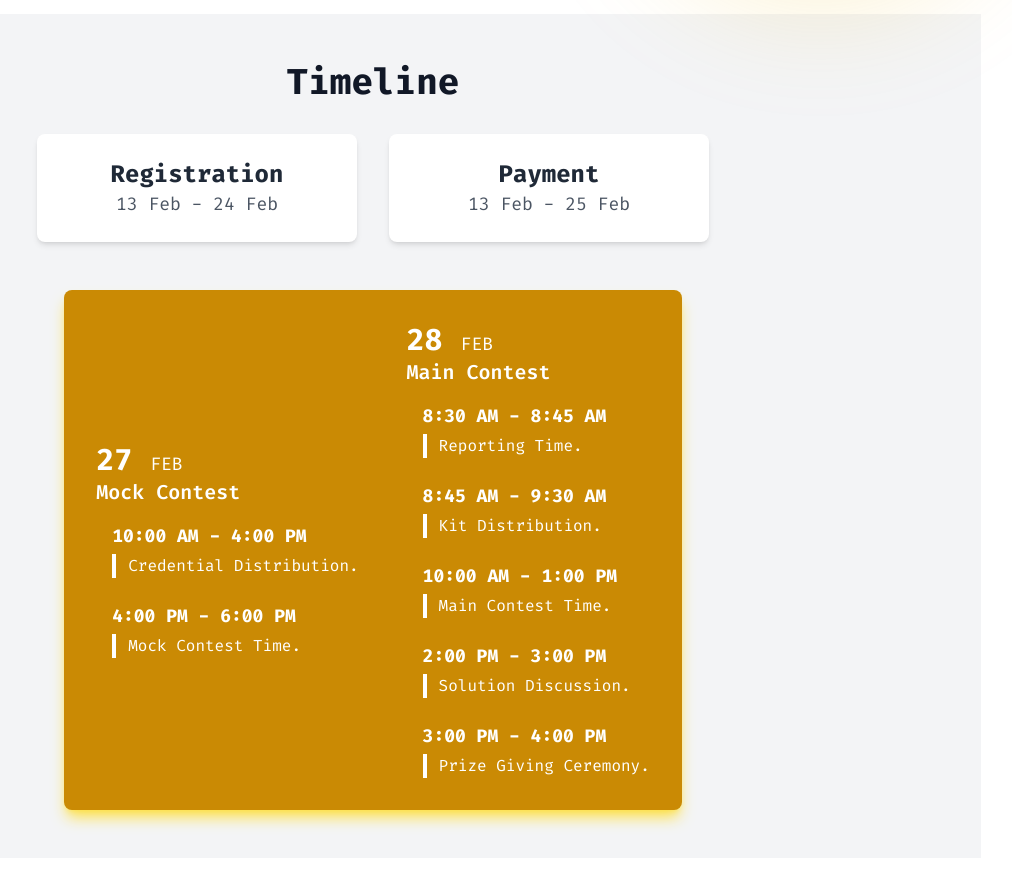
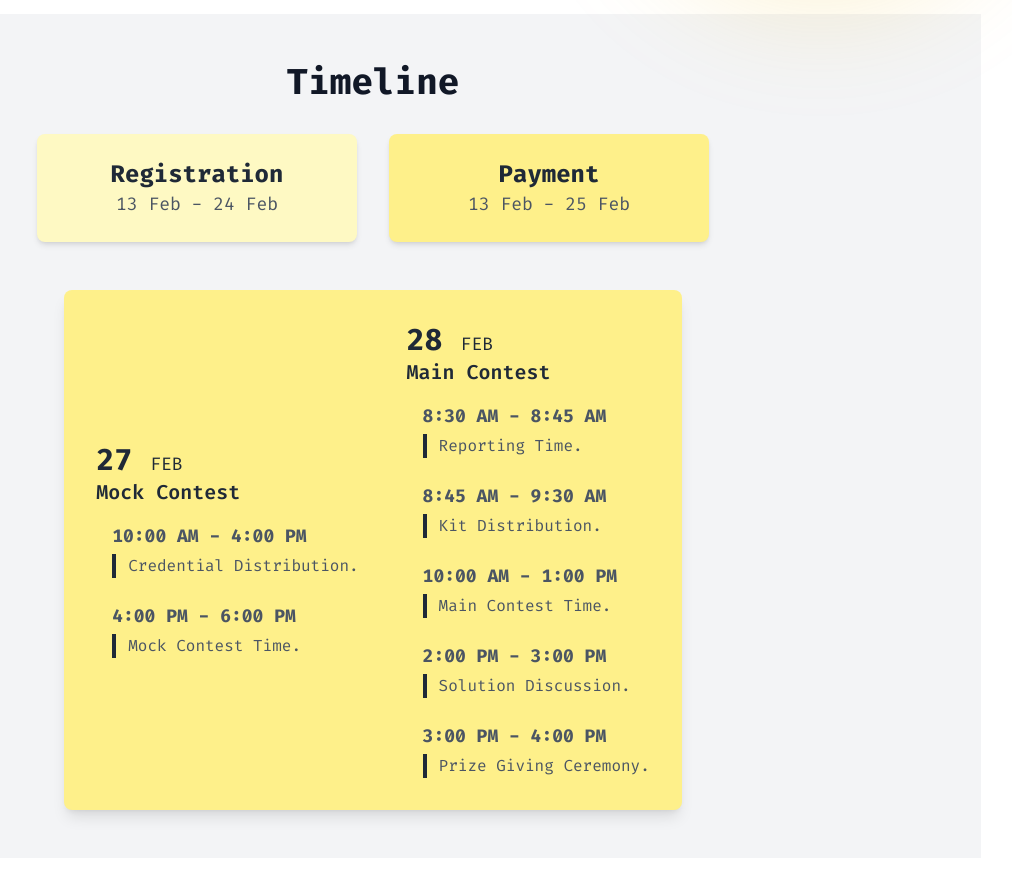
Before and after one commit to Saiful002/IDPC_Reform, a Next.js app: page /EventSchedule in a window 1280 px wide. Shown: the part 800-1670 px from the top of the page, without its empty margins (267-1279 px from the left). Built offline with nearby package versions, Linux system fonts and the light colour scheme.

Commit message:
schedule style change

```diff
--- a/app/EventSchedule/page.js
+++ b/app/EventSchedule/page.js
@@ -21,7 +21,7 @@ const EventSchedule = () => {
       {/* Mock & Main Contest Section (Larger Size & White Background) */}
       <section className="max-w-6xl mx-auto flex flex-col md:flex-row justify-center items-center gap-12">
         {/* Mock Contest */}
-        <div className="w-full md:w-1/2 bg-white p-10 rounded-lg text-center shadow-lg border border-gray-200">
+        <div className="w-full md:w-1/2 bg-yellow-100 p-10 rounded-lg text-center shadow-lg border border-gray-200">
           <h3 className="text-3xl font-bold text-gray-900">Mock Contest</h3>
           <p className="text-xl font-semibold text-gray-700 mt-3">
             February 27, 2025
@@ -30,7 +30,7 @@ const EventSchedule = () => {
         </div>
 
         {/* Main Contest */}
-        <div className="w-full md:w-1/2 bg-white p-10 rounded-lg text-center shadow-lg border border-gray-200">
+        <div className="w-full md:w-1/2 bg-yellow-200 p-10 rounded-lg text-center shadow-lg border border-gray-200">
           <h3 className="text-3xl font-bold text-gray-900">Main Contest</h3>
           <p className="text-xl font-semibold text-gray-700 mt-3">
             February 28, 2025
@@ -48,41 +48,41 @@ const EventSchedule = () => {
         {/* Registration & Payment Section */}
         <div className="mt-8 flex flex-col md:flex-row gap-8 justify-center">
           {/* Registration */}
-          <div className="bg-white p-6 shadow-md rounded-lg text-center w-80">
+          <div className="bg-yellow-100 p-6 shadow-md rounded-lg text-center w-80">
             <h3 className="text-2xl font-bold text-gray-800">Registration</h3>
             <p className="text-lg text-gray-600">13 Feb - 24 Feb</p>
           </div>
 
           {/* Payment */}
-          <div className="bg-white p-6 shadow-md rounded-lg text-center w-80">
+          <div className="bg-yellow-200 p-6 shadow-md rounded-lg text-center w-80">
             <h3 className="text-2xl font-bold text-gray-800">Payment</h3>
             <p className="text-lg text-gray-600">13 Feb - 25 Feb</p>
           </div>
         </div>
 
         {/* Mock & Main Contest Section */}
-        <div className="mt-12 flex flex-col md:flex-row justify-center items-start md:items-center gap-12 bg-yellow-600 p-8 md:mx-32 rounded-lg shadow-lg shadow-yellow-300">
+        <div className="mt-12 flex flex-col md:flex-row justify-center items-start md:items-center gap-12 bg-yellow-200 p-8 md:mx-32 rounded-lg shadow-lg">
           {/* Mock Contest */}
           <div className="flex flex-col items-center md:items-start text-center md:text-left">
-            <h3 className="text-3xl font-bold text-white">
+            <h3 className="text-3xl font-bold text-gray-800">
               27 <span className="text-lg font-normal">FEB</span>
             </h3>
-            <h4 className="text-xl font-semibold text-white">Mock Contest</h4>
+            <h4 className="text-xl font-semibold text-gray-800">Mock Contest</h4>
 
             <div className="text-left relative pl-4 mt-4">
               <div className="mb-6">
-                <p className="font-bold text-white text-lg">
+                <p className="font-bold text-gray-600 text-lg">
                   10:00 AM - 4:00 PM
                 </p>
-                <p className="text-white border-l-4 border-white pl-3 mt-1">
+                <p className="text-gray-600 border-l-4 border-gray-800 pl-3 mt-1">
                   Credential Distribution.
                 </p>
               </div>
               <div>
-                <p className="font-bold text-white text-lg">
+                <p className="font-bold text-gray-600 text-lg">
                   4:00 PM - 6:00 PM
                 </p>
-                <p className="text-white border-l-4 border-white pl-3 mt-1">
+                <p className="text-gray-600 border-l-4 border-gray-800 pl-3 mt-1">
                   Mock Contest Time.
                 </p>
               </div>
@@ -91,49 +91,49 @@ const EventSchedule = () => {
 
           {/* Main Contest */}
           <div className="flex flex-col items-center md:items-start text-center md:text-left">
-            <h3 className="text-3xl font-bold text-white">
+            <h3 className="text-3xl font-bold text-gray-800">
               28 <span className="text-lg font-normal">FEB</span>
             </h3>
-            <h4 className="text-xl font-semibold text-white">Main Contest</h4>
+            <h4 className="text-xl font-semibold text-gray-800">Main Contest</h4>
 
             <div className="text-left relative pl-4 mt-4">
               <div className="mb-6">
-                <p className="font-bold text-white text-lg">
+                <p className="font-bold text-gray-600 text-lg">
                   8:30 AM - 8:45 AM
                 </p>
-                <p className="text-white border-l-4 border-white pl-3 mt-1">
+                <p className="text-gray-600 border-l-4 border-gray-800 pl-3 mt-1">
                   Reporting Time.
                 </p>
               </div>
               <div className="mb-6">
-                <p className="font-bold text-white text-lg">
+                <p className="font-bold text-gray-600 text-lg">
                   8:45 AM - 9:30 AM
                 </p>
-                <p className="text-white border-l-4 border-white pl-3 mt-1">
+                <p className="text-gray-600 border-l-4 border-gray-800 pl-3 mt-1">
                   Kit Distribution.
                 </p>
               </div>
               <div className="mb-6">
-                <p className="font-bold text-white text-lg">
+                <p className="font-bold text-gray-600 text-lg">
                   10:00 AM - 1:00 PM
                 </p>
-                <p className="text-white border-l-4 border-white pl-3 mt-1">
+                <p className="text-gray-600 border-l-4 border-gray-800 pl-3 mt-1">
                   Main Contest Time.
                 </p>
               </div>
               <div className="mb-6">
-                <p className="font-bold text-white text-lg">
+                <p className="font-bold text-gray-600 text-lg">
                   2:00 PM - 3:00 PM
                 </p>
-                <p className="text-white border-l-4 border-white pl-3 mt-1">
+                <p className="text-gray-600 border-l-4 border-gray-800 pl-3 mt-1">
                   Solution Discussion.
                 </p>
               </div>
               <div>
-                <p className="font-bold text-white text-lg">
+                <p className="font-bold text-gray-600 text-lg">
                   3:00 PM - 4:00 PM
                 </p>
-                <p className="text-white border-l-4 border-white pl-3 mt-1">
+                <p className="text-gray-600 border-l-4 border-gray-800 pl-3 mt-1">
                   Prize Giving Ceremony.
                 </p>
               </div>
--- a/app/components/Contact.js
+++ b/app/components/Contact.js
@@ -12,7 +12,7 @@ const Contact = () => {
        <div className="absolute top-0 left-0 w-72 h-72 bg-yellow-300 opacity-30 rounded-full blur-3xl"></div>
       <div className="absolute bottom-0 right-0 w-96 h-96 bg-yellow-500 opacity-20 rounded-full blur-3xl"></div>
       {/* Contact Card */}
-      <div className="bg-white bg-opacity-40 text-black px-8 py-16 rounded-2xl shadow-xl w-full max-w-md backdrop-blur-lg">
+      <div className="bg-yellow-200 text-black px-8 py-16 rounded-2xl shadow-xl w-full max-w-md backdrop-blur-lg">
         <h2 className="text-3xl font-bold mb-4">Contact Us</h2>
         <hr className="border-gray-500 mb-4" />
 
```
